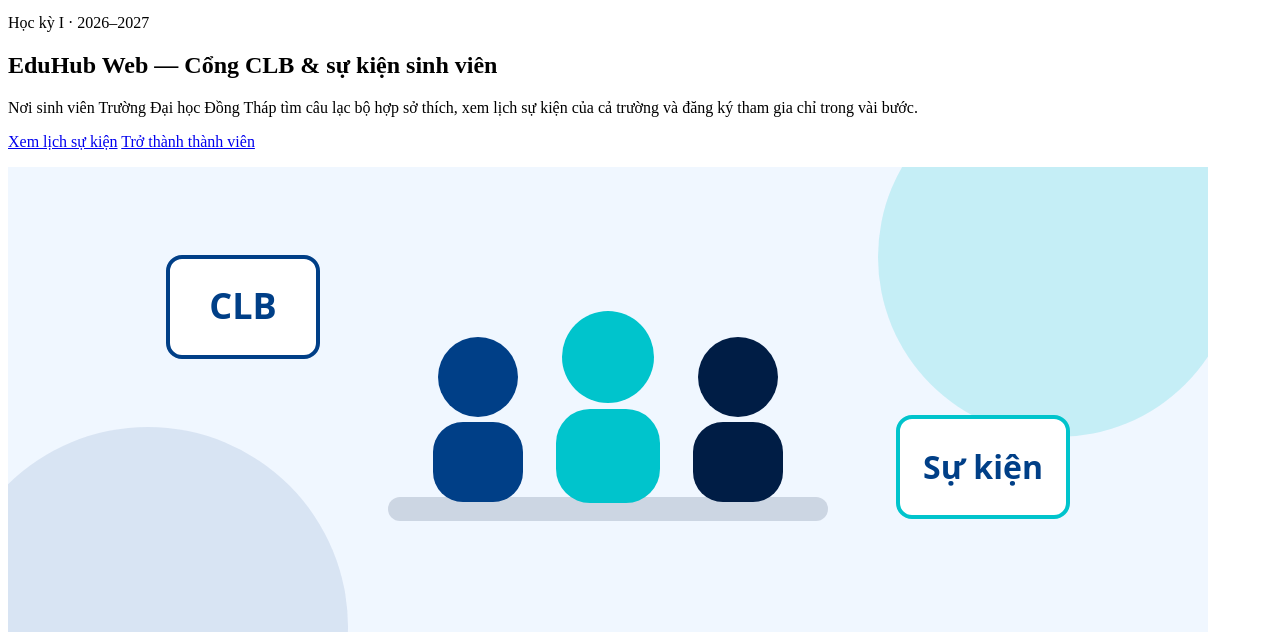
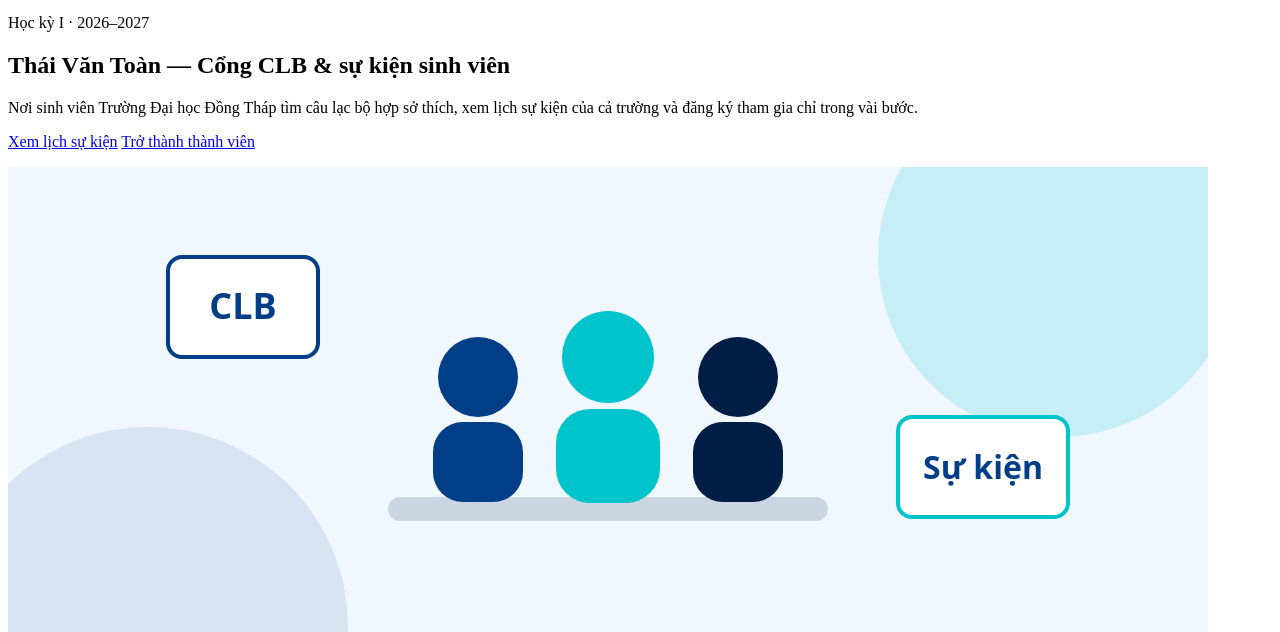
Before and after one commit to thaivantoan10cb2-oss/thaivantoan, a plain HTML site: page index.html in a window 1280 px wide. Shown: the part 168-800 px from the top of the page. Drawn offline with Linux system fonts and the light colour scheme.

```diff
--- a/index.html
+++ b/index.html
@@ -42,7 +42,7 @@
       <section class="container hero" aria-labelledby="tieu-de-chinh">
         <div>
           <p class="hero__eyebrow">Học kỳ I · 2026–2027</p>
-          <h1 id="tieu-de-chinh">EduHub Web — Cổng CLB &amp; sự kiện sinh viên</h1>
+          <h1 id="tieu-de-chinh">Thái Văn Toàn — Cổng CLB &amp; sự kiện sinh viên</h1>
           <p class="hero__lead">
             Nơi sinh viên Trường Đại học Đồng Tháp tìm câu lạc bộ hợp sở thích,
             xem lịch sự kiện của cả trường và đăng ký tham gia chỉ trong vài bước.
```
